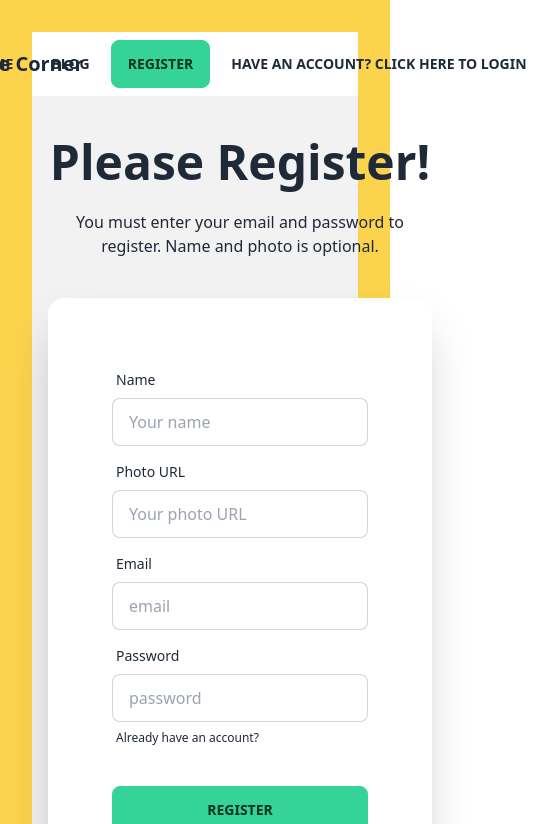
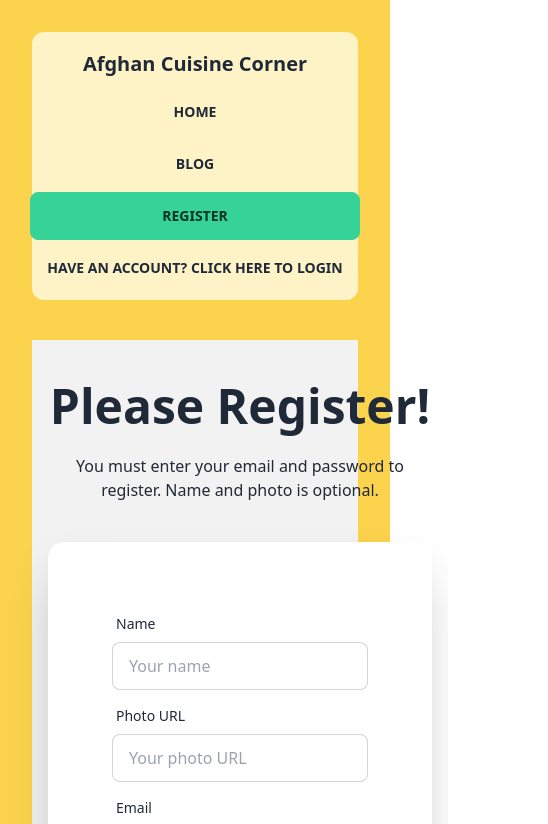
Before and after one commit to gwynbleiddrivia/afghan-cuisine-public-client, a React (Vite) app in the folder afghan-cuisine-corner/: page /register in a window 390 px wide. Shown: the top 824 px of the page, 548 px wide, since content can reach past the window. Built offline with nearby package versions, Linux system fonts and the light colour scheme; no server answers.

Commit message:
home page is now completely responsive

```diff
--- a/afghan-cuisine-corner/src/components/FirstExtra.jsx
+++ b/afghan-cuisine-corner/src/components/FirstExtra.jsx
@@ -3,13 +3,13 @@ import React from 'react'
 const FirstExtra = () => {
 	return (
 		<div>
-			<section className="backdrop-opacity-10 backdrop-invert flex gap-5 mt-10">
+			<section className="backdrop-opacity-10 backdrop-invert flex flex-col lg:flex-row gap-5 mt-10">
 
-					<img src="https://img.freepik.com/premium-photo/lot-food-wooden-table-georgian-cuisine-khinkali-georgian-dishes_308547-1223.jpg?w=900" alt="" className="w-1/2 h-1/2"/>
-					<div className="flex flex-col m-auto gap-4 pr-4">
-						<h1 className="font-bold text-start">Delightful Culinary Experience!!</h1>
-						<small className="font-xs text-start">Here we bring you the news of delicious and authentic flavors of Afghan cuisine to your plate. Our chefs use traditional techniques and fresh ingredients to create an exquisite culinary experience that will leave you wanting more. We take pride in our dishes and are confident that you will enjoy them as much as we do. Whether you are new to Afghan cuisine or a seasoned foodie, our website promises to deliver a delightful dining experience that will keep you coming back for more. Come and explore the rich and diverse flavors of Afghanistan at Afghan Cuisine Corner, and let us be your go-to destination for authentic Afghan cuisine.</small>
-						<button className="btn btn-success w-fit">About Us</button>
+					<img src="https://img.freepik.com/premium-photo/lot-food-wooden-table-georgian-cuisine-khinkali-georgian-dishes_308547-1223.jpg?w=900" alt="" className="lg:w-1/2 w-fit h-1/2"/>
+					<div className="flex flex-col m-auto gap-4 pr-4 lg:text-start text-center">
+						<h1 className="font-bold">Delightful Culinary Experience!!</h1>
+						<small className="font-xs">Here we bring you the news of delicious and authentic flavors of Afghan cuisine to your plate. Our chefs use traditional techniques and fresh ingredients to create an exquisite culinary experience that will leave you wanting more. We take pride in our dishes and are confident that you will enjoy them as much as we do. Whether you are new to Afghan cuisine or a seasoned foodie, our website promises to deliver a delightful dining experience that will keep you coming back for more. Come and explore the rich and diverse flavors of Afghanistan at Afghan Cuisine Corner, and let us be your go-to destination for authentic Afghan cuisine.</small>
+						<button className="btn btn-success w-fit lg:m-0 m-auto">About Us</button>
 
 
 					</div>
--- a/afghan-cuisine-corner/src/components/Header.jsx
+++ b/afghan-cuisine-corner/src/components/Header.jsx
@@ -12,12 +12,12 @@ const Header = () => {
 	}
 	return (
 		<div>
-			<div className="navbar bg-base-100 flex justify-center">
+			<div className="navbar rounded-xl mb-10 bg-amber-100 flex flex-col lg:flex-row justify-between">
 			  <div className="flex-1">
 			    <a className="btn btn-ghost normal-case text-xl">Afghan Cuisine Corner</a>
 			  </div>
-			  <div className="flex-none">
-			    <ul className="menu menu-horizontal px-1 flex justify-center gap-1">
+			  <div className="">
+			    <ul className="flex flex-col lg:flex-row gap-1 menu menu-horizontal px-1 justify-center">
                      <NavLink to='/' className={({ isActive }) =>isActive ? "btn btn-success" : "btn btn-ghost"}>Home</NavLink>
                      <NavLink to='/blog' className={({ isActive }) =>isActive ? "btn btn-success" : "btn btn-ghost"}>Blog</NavLink>
                      <NavLink to='/register' className={({ isActive }) =>isActive ? "btn btn-success" : "btn btn-ghost"}>Register</NavLink>
--- a/afghan-cuisine-corner/src/components/Home.jsx
+++ b/afghan-cuisine-corner/src/components/Home.jsx
@@ -27,7 +27,7 @@ const Home = () => {
 
 
 		<div className="mt-12 flex flex-col align-items">
-			<div className="grid grid-cols-3 gap-8">
+			<div className="lg:grid lg:grid-cols-3 lg:gap-8 flex flex-col gap-4">
 			{
 				chefdata.map(singlechef=>{
 					return <div className="pb-5 flex flex-col gap-8 backdrop-opacity-10 backdrop-invert bg-white/10" key={singlechef.id}>
--- a/afghan-cuisine-corner/src/components/SecondExtra.jsx
+++ b/afghan-cuisine-corner/src/components/SecondExtra.jsx
@@ -3,9 +3,9 @@ import React from 'react'
 const SecondExtra = () => {
 	return (
 		<div>
-			<section className="backdrop-opacity-10 backdrop-invert flex flex-row-reverse gap-5 mt-10">
+			<section className="backdrop-opacity-10 backdrop-invert flex lg:flex-row-reverse gap-5 mt-10 flex-col">
 
-					<img src="https://img.freepik.com/free-photo/breakfast-set-with-scrambled-eggs-olives-white-cheese-cucumbers-tomatoes-tea_140725-8359.jpg?w=900&t=st=1683215124~exp=1683215724~hmac=f5e32986fd6a63b8690aeba3a78dca10223d93f64f009a46cbd5ae78a72d3bce" alt="" className="w-1/2 h-contain"/>
+					<img src="https://img.freepik.com/free-photo/breakfast-set-with-scrambled-eggs-olives-white-cheese-cucumbers-tomatoes-tea_140725-8359.jpg?w=900&t=st=1683215124~exp=1683215724~hmac=f5e32986fd6a63b8690aeba3a78dca10223d93f64f009a46cbd5ae78a72d3bce" alt="" className="lg:w-1/2 w-fit h-contain"/>
 					<div className="flex flex-col m-auto gap-4 pl-4">
 
 						<div className="border border-black p-4 rounded-lg text-start flex flex-col gap-2 mt-3">
```
